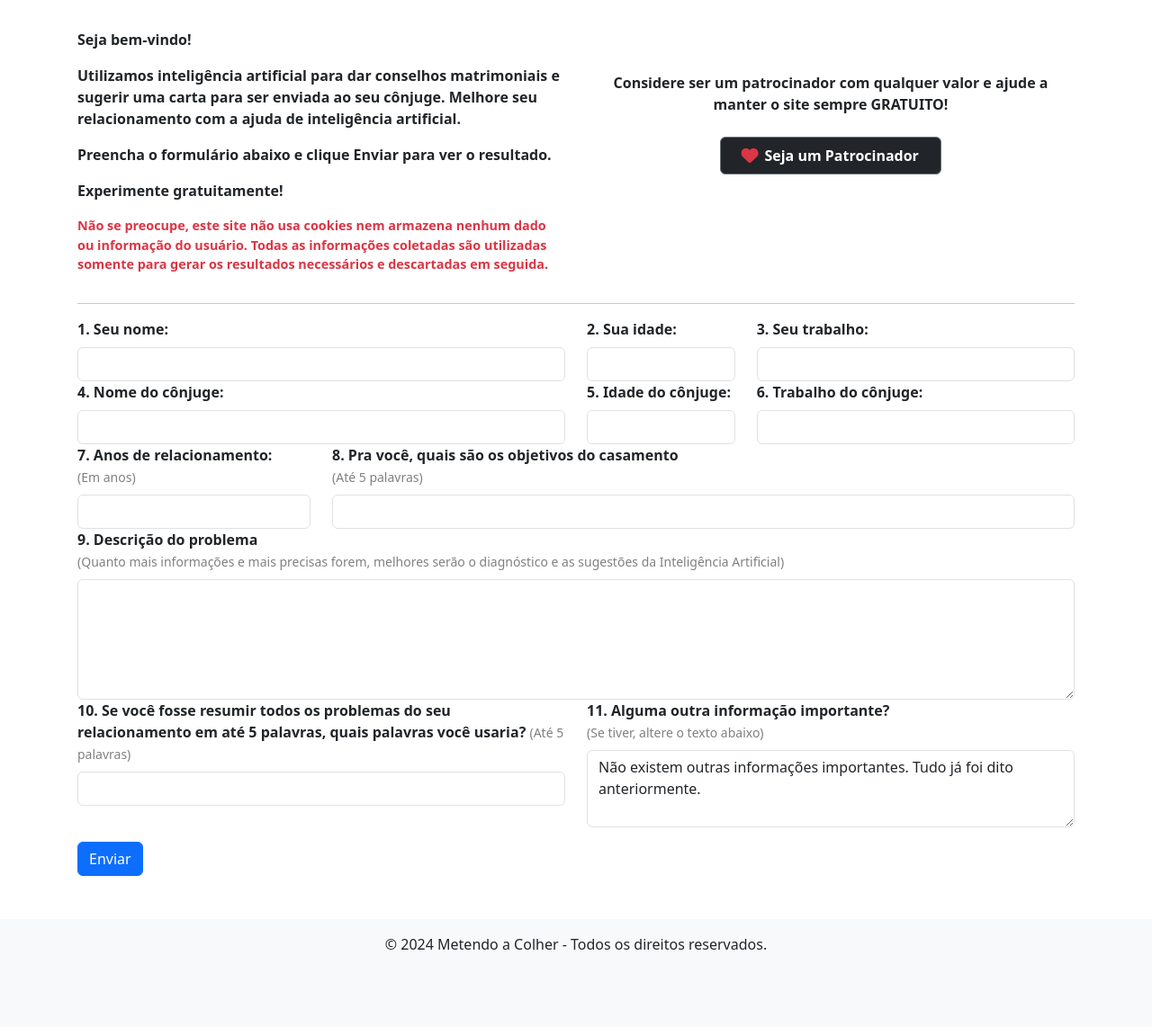
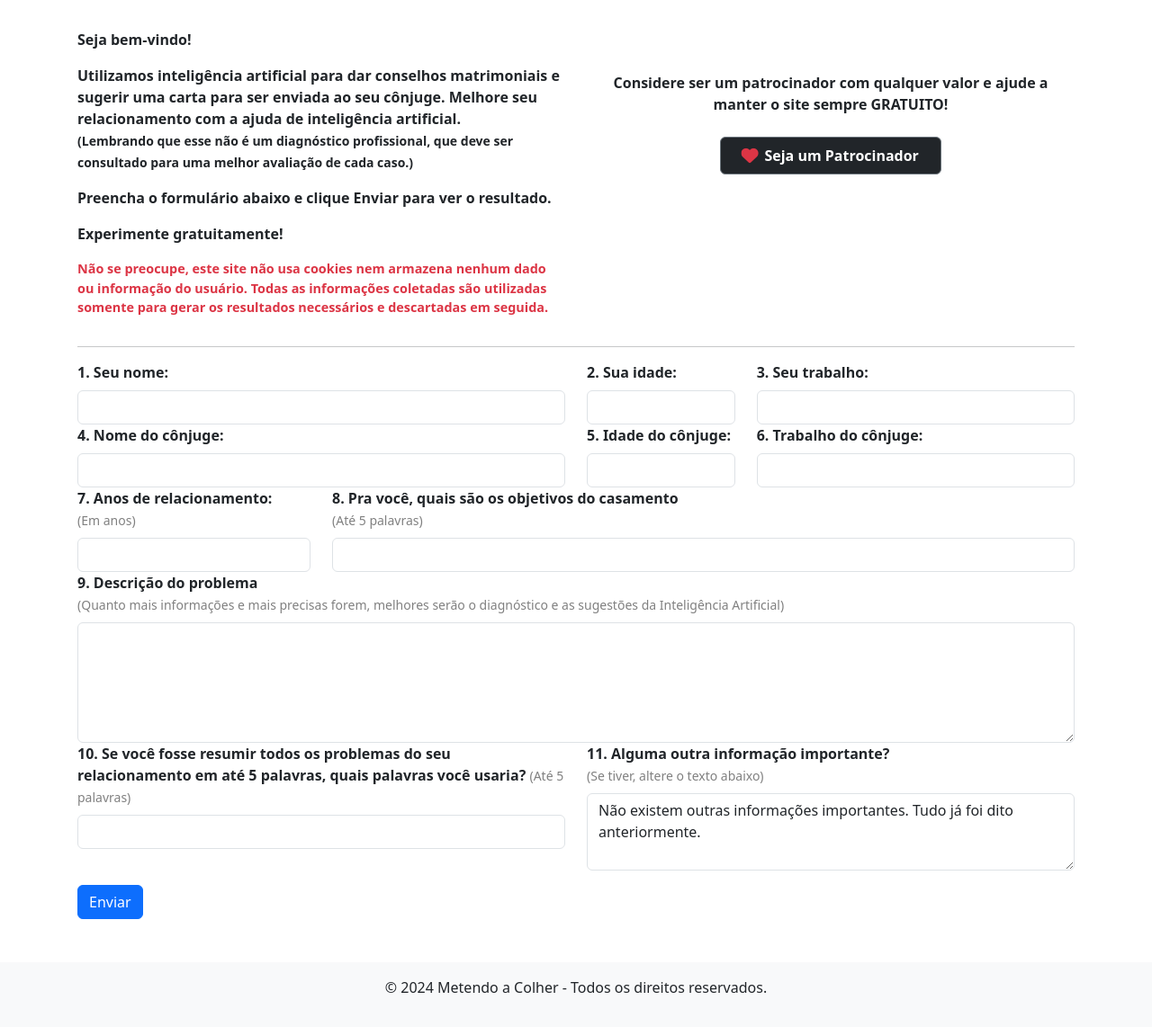
Before and after one commit to cwrsiqueira/metendo-a-colher, a PHP site: page /metendo-a-colher/ in a window 1280 px wide. Shown: the part 106-1248 px from the top of the page at 90% size. Before the commit the page ends 1162 px from the top, so only its background shows below. Run offline with PHP 8.4, Linux system fonts and the light colour scheme; data that the repository does not hold is empty.

Commit message:
Inserido informação adicional ao arquivo `home.php`

```diff
--- a/app/views/home.php
+++ b/app/views/home.php
@@ -19,7 +19,10 @@
         <div class="col-lg fw-semibold">
             <p>Seja bem-vindo!</p>
             <p>Utilizamos inteligência artificial para dar conselhos matrimoniais e sugerir uma carta para ser enviada
-                ao seu cônjuge. Melhore seu relacionamento com a ajuda de inteligência artificial.</p>
+                ao seu cônjuge. Melhore seu relacionamento com a ajuda de inteligência artificial. <br>
+                <small>(Lembrando que esse não é um diagnóstico profissional, que deve ser consultado para uma melhor
+                    avaliação de cada caso.)</small>
+            </p>
             <p>Preencha o formulário abaixo e clique Enviar para ver o resultado.</p>
             <p>Experimente gratuitamente!</p>
             <p class="fw-bold text-danger">Não se preocupe, este site não usa cookies nem armazena nenhum dado ou
```
Lines whose indentation alone changed are shown as unchanged.
